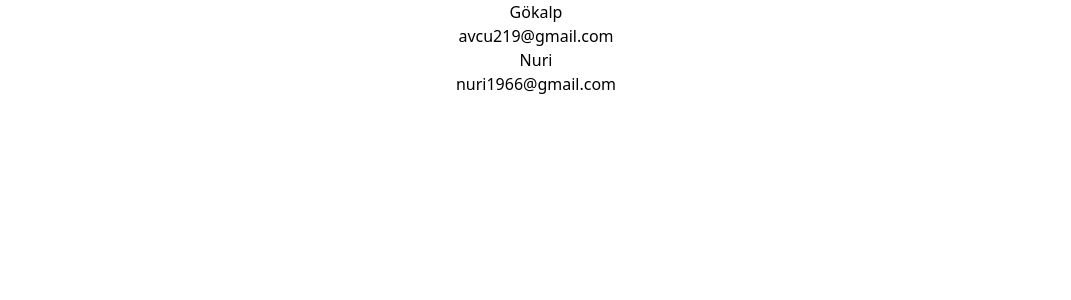
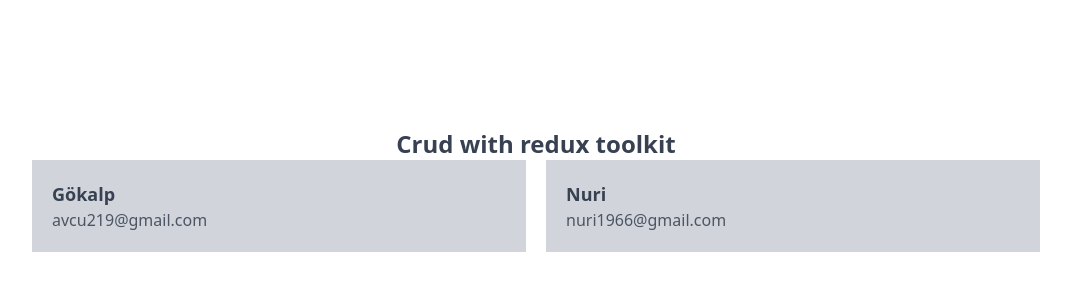
Before and after one commit to GokalpAvcu/crud-react, a React (Create React App) app: page / in a window 1280 px wide. Shown: the top 300 px of the page, without its empty margins (104-1175 px from the left). Built offline with nearby package versions, Linux system fonts and the light colour scheme.

Commit message:
add redux

```diff
--- a/package.json
+++ b/package.json
@@ -36,6 +36,8 @@
     ]
   },
   "devDependencies": {
+    "autoprefixer": "^10.4.7",
+    "postcss": "^8.4.13",
     "tailwindcss": "^3.0.24"
   }
 }
--- /dev/null
+++ b/postcss.config.js
@@ -0,0 +1,6 @@
+module.exports = {
+  plugins: {
+    tailwindcss: {},
+    autoprefixer: {},
+  },
+}
--- a/public/index.html
+++ b/public/index.html
@@ -5,6 +5,7 @@
     <link rel="icon" href="%PUBLIC_URL%/favicon.ico" />
     <meta name="viewport" content="width=device-width, initial-scale=1" />
     <meta name="theme-color" content="#000000" />
+
     <meta
       name="description"
       content="Web site created using create-react-app"
--- a/src/App.js
+++ b/src/App.js
@@ -3,7 +3,10 @@ import { UserList } from './features/users/UserList';
 
 function App() {
   return (
-    <div className="App">
+    <div className="container mx-auto px-2 max-w-5xl pt-10 md:pt-32">
+      <h1 className='text-center font-bold text-2xl text-gray-700'>
+        Crud with redux toolkit
+      </h1>
      <UserList/>
     </div>
   );
--- a/src/features/users/UserList.jsx
+++ b/src/features/users/UserList.jsx
@@ -11,7 +11,7 @@ export const UserList = () => {
       <div className="bg-gray-300 p-5 flex items-center justify-between">
         <div>
         <h3 className="font-bold text-lg text-gray-700">{user.name}</h3>
-        <span>{user.email}</span>
+        <span className="font-normal text-gray-600">{user.email}</span>
         </div>
         <div>
 
--- a/tailwind.config.js
+++ b/tailwind.config.js
@@ -1,5 +1,6 @@
 module.exports = {
-  content: ["./src/**/*.{html,js}"],
+  content: [    "./src/**/*.{js,jsx,ts,tsx}",
+],
   theme: {
     extend: {},
   },
```
Also changed, not shown: 1 other file (tests, documents, lock files or other folders).
